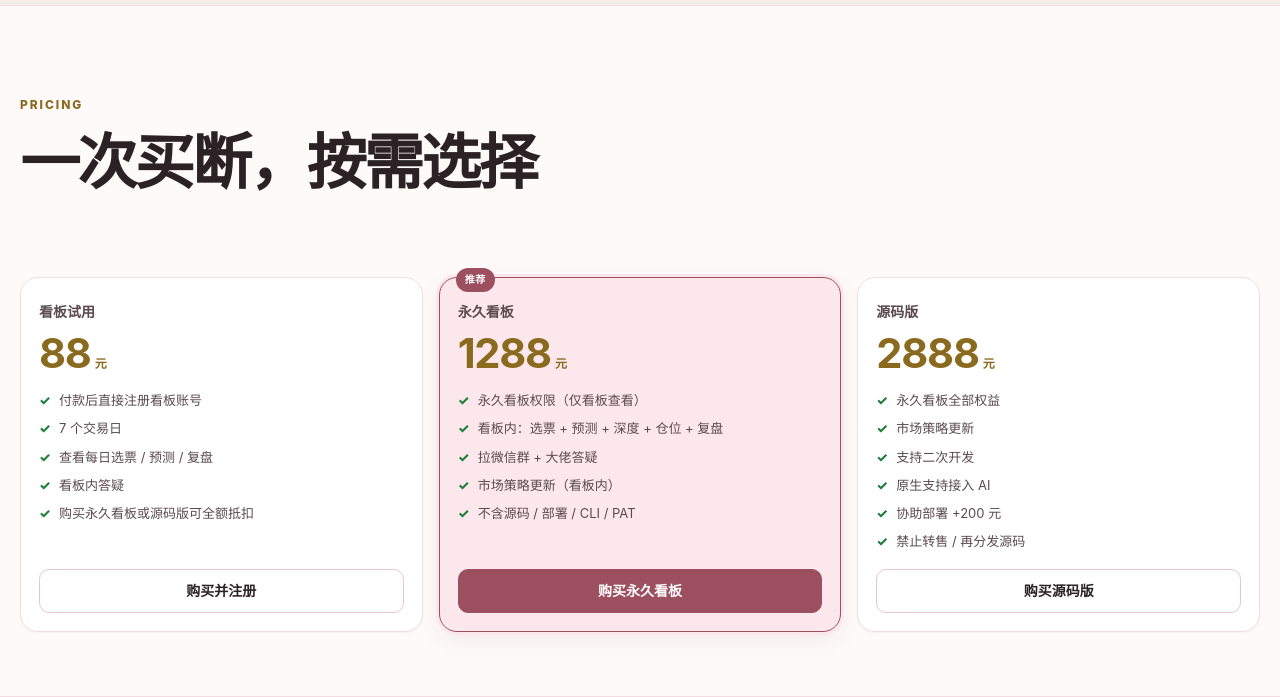
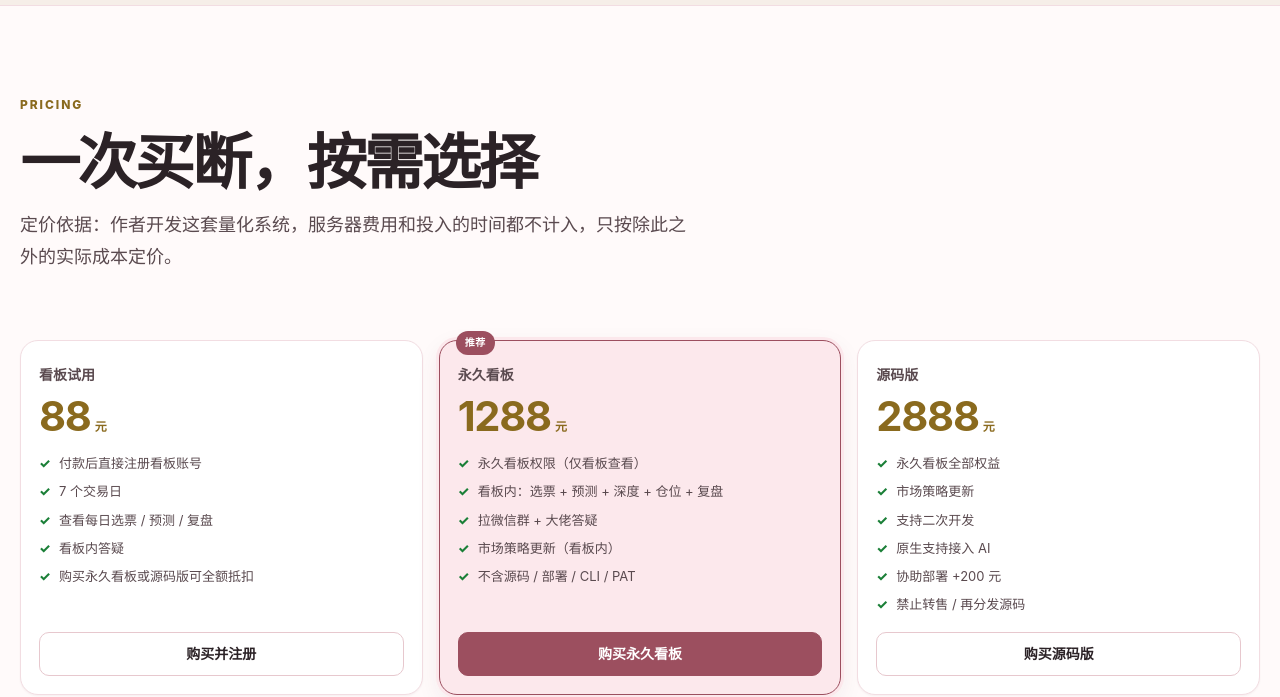
Before and after one commit to 68110923/xunlongjue-doc, a plain HTML site: page pricing/index.html in a window 1280 px wide. Shown: the part 105-802 px from the top of the page. Drawn offline with Linux system fonts and the light colour scheme.

Commit message:
auto sync: xunlongjue-pro@e374c60

```diff
--- a/pricing/index.html
+++ b/pricing/index.html
@@ -100,6 +100,7 @@
   <div class="container">
     <p class="eyebrow">PRICING</p>
     <h1>一次买断，按需选择</h1>
+    <p class="lead">定价依据：作者开发这套量化系统，服务器费用和投入的时间都不计入，只按除此之外的实际成本定价。</p>
   </div>
 </section>
 
```
